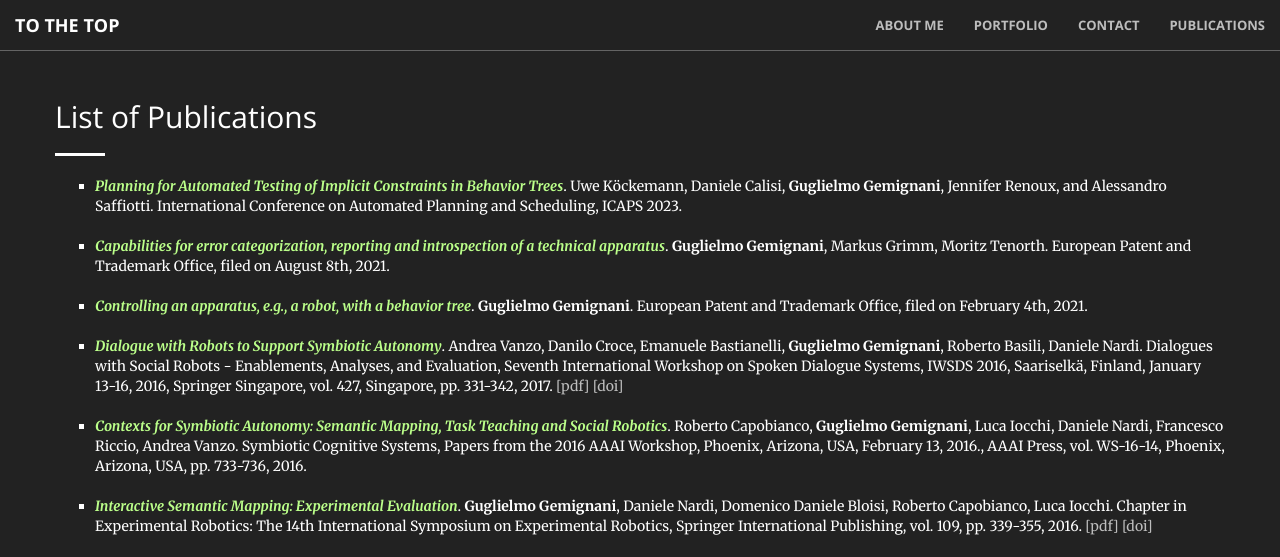
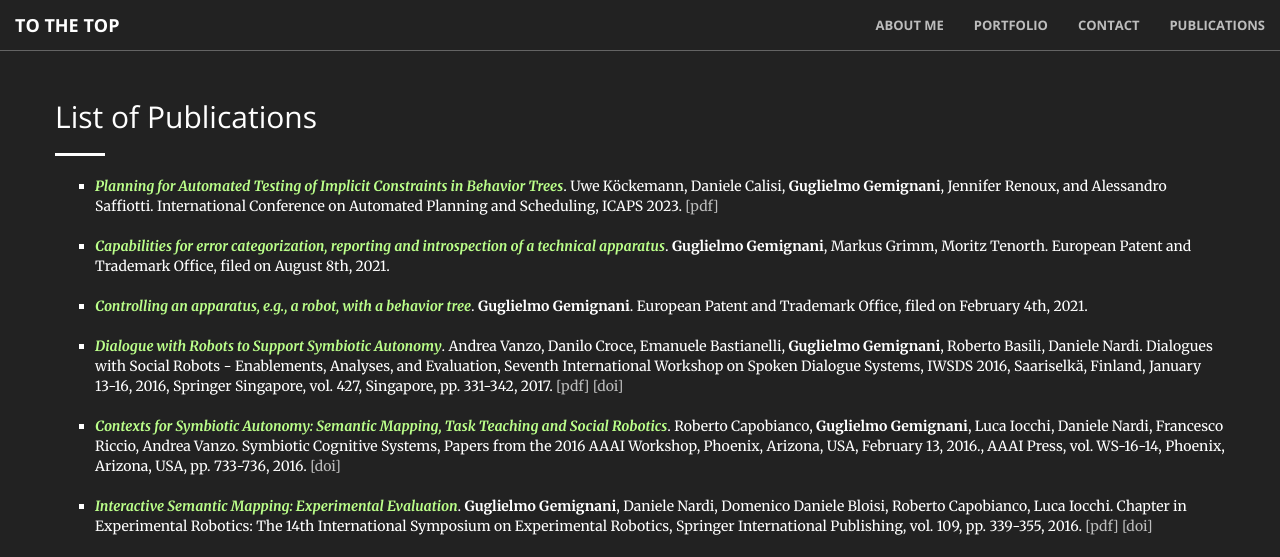
Before and after one commit to g-gemignani/g-gemignani.github.io, a Jekyll site: the page built from publications.html, in a window 1280 px wide and 900 px high. Shown: the top 557 px of the window. Built offline with Jekyll 4.4.1, drawn with Linux system fonts in a browser that asks for light colours.

Commit message:
Update publications

```diff
--- a/_includes/publications.html
+++ b/_includes/publications.html
@@ -6,7 +6,7 @@
                 <hr class="light" align="left">
                 <p class="text-white">
                  <ul style="list-style-type:square;">
-                  <li><i><b class=text-title>Planning for Automated Testing of Implicit Constraints in Behavior Trees</b></i>. Uwe Köckemann, Daniele Calisi, <b>Guglielmo Gemignani</b>, Jennifer Renoux, and Alessandro Saffiotti. International Conference on Automated Planning and Scheduling, ICAPS 2023.</li><br>
+                  <li><i><b class=text-title>Planning for Automated Testing of Implicit Constraints in Behavior Trees</b></i>. Uwe Köckemann, Daniele Calisi, <b>Guglielmo Gemignani</b>, Jennifer Renoux, and Alessandro Saffiotti. International Conference on Automated Planning and Scheduling, ICAPS 2023. <a class="text-faded" href="files/papers/Koeckemann-etal-2023-ICAPS.pdf" target="_blank">[pdf]</a></li><br>
 
                   <li><i><b class=text-title>Capabilities for error categorization, reporting and introspection of a technical apparatus</b></i>. <b>Guglielmo Gemignani</b>, Markus Grimm, Moritz Tenorth. European Patent and Trademark Office, filed on August 8th, 2021.</li><br>
 
@@ -14,7 +14,7 @@
 
                   <li><i><b class=text-title>Dialogue with Robots to Support Symbiotic Autonomy</b></i>. Andrea Vanzo, Danilo Croce, Emanuele Bastianelli, <b>Guglielmo Gemignani</b>, Roberto Basili, Daniele Nardi. Dialogues with Social Robots - Enablements, Analyses, and Evaluation, Seventh International Workshop on Spoken Dialogue Systems, IWSDS 2016, Saariselk&auml;, Finland, January 13-16, 2016, Springer Singapore, vol. 427, Singapore, pp. 331-342, 2017. <a class="text-faded" href="files/papers/dialogue.pdf" target="_blank">[pdf]</a> <a class="text-faded" href="http://dx.doi.org/10.1007/978-981-10-2585-3_27" target="_blank">[doi]</a></li><br>
 
-                  <li><i><b class=text-title>Contexts for Symbiotic Autonomy: Semantic Mapping, Task Teaching and Social Robotics</b></i>. Roberto Capobianco, <b>Guglielmo Gemignani</b>, Luca Iocchi, Daniele Nardi, Francesco Riccio, Andrea Vanzo. Symbiotic Cognitive Systems, Papers from the 2016 AAAI Workshop, Phoenix, Arizona, USA, February 13, 2016., AAAI Press, vol. WS-16-14, Phoenix, Arizona, USA, pp. 733-736, 2016.</li><br>
+                  <li><i><b class=text-title>Contexts for Symbiotic Autonomy: Semantic Mapping, Task Teaching and Social Robotics</b></i>. Roberto Capobianco, <b>Guglielmo Gemignani</b>, Luca Iocchi, Daniele Nardi, Francesco Riccio, Andrea Vanzo. Symbiotic Cognitive Systems, Papers from the 2016 AAAI Workshop, Phoenix, Arizona, USA, February 13, 2016., AAAI Press, vol. WS-16-14, Phoenix, Arizona, USA, pp. 733-736, 2016. <a class="text-faded" href="https://www.scopus.com/record/display.uri?eid=2-s2.0-85021900255&origin=inward&txGid=cca4250fa9efdb2fad39d6e94af65508" target="_blank">[doi]</a></li><br>
 
                   <li><i><b class=text-title>Interactive Semantic Mapping: Experimental Evaluation</b></i>. <b>Guglielmo Gemignani</b>, Daniele Nardi, Domenico Daniele Bloisi, Roberto Capobianco, Luca Iocchi. Chapter in Experimental Robotics: The 14th International Symposium on Experimental Robotics, Springer International Publishing, vol. 109, pp. 339-355, 2016. <a class="text-faded" href="files/papers/interactive.pdf" target="_blank">[pdf]</a> <a class="text-faded" href="http://dx.doi.org/10.1007/978-3-319-23778-7_23" target="_blank">[doi]</a></li><br>
 
```
